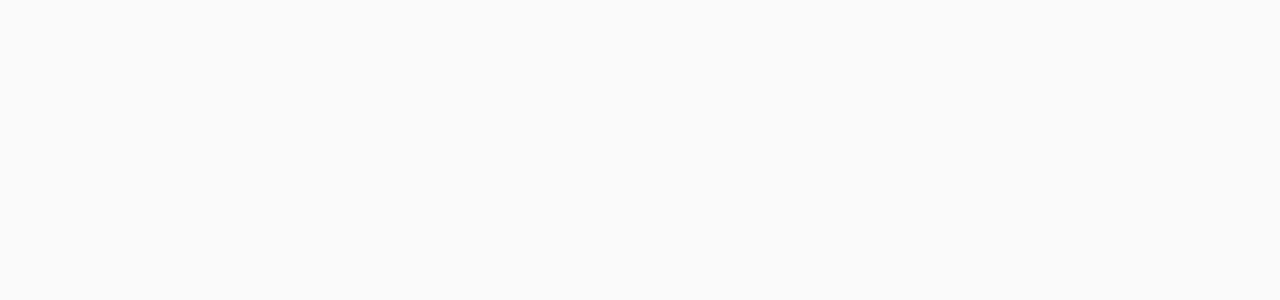
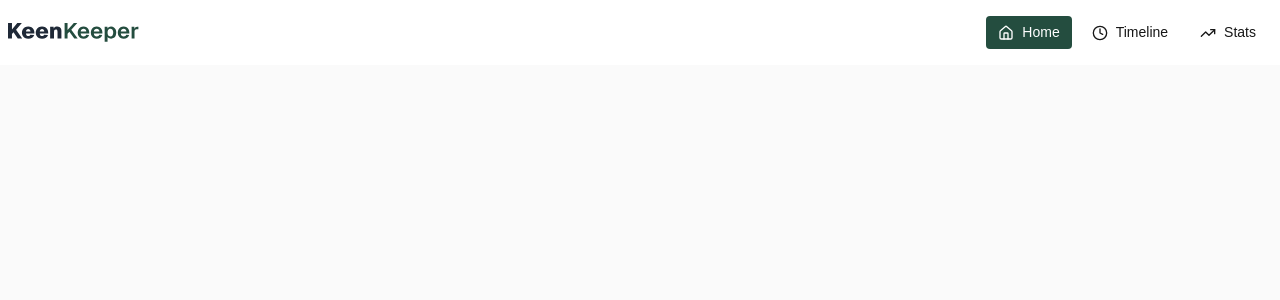
Before and after one commit to fatematz/keen-keeper, a Next.js app: page / in a window 1280 px wide. Shown: the top 300 px of the page. Built offline with nearby package versions, Linux system fonts and the light colour scheme.

Commit message:
add navbar

```diff
--- a/src/app/layout.js
+++ b/src/app/layout.js
@@ -24,7 +24,7 @@
       className={`${geistSans.variable} ${geistMono.variable} h-full antialiased`}
     >
       <body className="min-h-full flex flex-col">
-        {/* <Navbar/> */}
+        <Navbar/>
         {children}
       </body>
     </html>
--- a/src/components/Navbar.jsx
+++ b/src/components/Navbar.jsx
@@ -1,59 +1,59 @@
-// 'use client'
-// import Image from "next/image";
-// import Link from "next/link";
-// import { usePathname } from 'next/navigation'
-// import { Home, Clock, TrendingUp } from "lucide-react";
+'use client'
+import Image from "next/image";
+import Link from "next/link";
+import { usePathname } from 'next/navigation'
+import { Home, Clock, TrendingUp } from "lucide-react";
 
 
 
 
 
-// const Navbar=() => {
-//       const PathName = usePathname()
-//     const links=(
-//         <>
-//                 <li><Link className={PathName === '/' ? 'bg-[#244D3F] text-white' : ''} href="/">  <Home size={16} /> Home </Link></li>
-//                 <li><Link className={PathName === '/timeline' ? 'bg-[#244D3F] text-white' : ''} href="/"> <Clock size={16}/> Timeline </Link></li>
-//                 <li><Link className={PathName === '/stats' ? 'bg-[#244D3F] text-white' : ''} href="/"> <TrendingUp size={16}/> Stats </Link></li>
-//         </>
-//     )
+const Navbar=() => {
+      const PathName = usePathname()
+    const links=(
+        <>
+                <li><Link className={PathName === '/' ? 'bg-[#244D3F] text-white' : ''} href="/">  <Home size={16} /> Home </Link></li>
+                <li><Link className={PathName === '/timeline' ? 'bg-[#244D3F] text-white' : ''} href="/"> <Clock size={16}/> Timeline </Link></li>
+                <li><Link className={PathName === '/stats' ? 'bg-[#244D3F] text-white' : ''} href="/"> <TrendingUp size={16}/> Stats </Link></li>
+        </>
+    )
 
-//     return (
-//         <div className="">
-//             <div className="navbar bg-base-100  max-w-[1600px] mx-auto">
+    return (
+        <div className="">
+            <div className="navbar bg-base-100  max-w-[1600px] mx-auto">
 
-//   <div className="navbar-start">
-//     <div className="dropdown">
-//       <div tabIndex={0} role="button" className="btn btn-ghost lg:hidden">
-//         <svg xmlns="http://www.w3.org/2000/svg" className="h-5 w-5" fill="none" viewBox="0 0 24 24" stroke="currentColor"> <path strokeLinecap="round" strokeLinejoin="round" strokeWidth="2" d="M4 6h16M4 12h8m-8 6h16" /> </svg>
-//       </div>
-//       <ul
-//         tabIndex="-1"
-//         className="menu menu-sm dropdown-content bg-base-100 rounded-box z-1 mt-3 w-52 p-2 shadow ">
+  <div className="navbar-start">
+    <div className="dropdown">
+      <div tabIndex={0} role="button" className="btn btn-ghost lg:hidden">
+        <svg xmlns="http://www.w3.org/2000/svg" className="h-5 w-5" fill="none" viewBox="0 0 24 24" stroke="currentColor"> <path strokeLinecap="round" strokeLinejoin="round" strokeWidth="2" d="M4 6h16M4 12h8m-8 6h16" /> </svg>
+      </div>
+      <ul
+        tabIndex="-1"
+        className="menu menu-sm dropdown-content bg-base-100 rounded-box z-1 mt-3 w-52 p-2 shadow ">
 
-//        {links}
+       {links}
 
-//       </ul>
-//                     </div>
+      </ul>
+                    </div>
 
-//    <Image src="/assets/KeenKeeper.svg"
-//                         alt="KeenKeeper"
-//                         width={131}
-//                         height={31}
-//                     />
-//                 </div>
+   <Image src="/assets/KeenKeeper.svg"
+                        alt="KeenKeeper"
+                        width={131}
+                        height={31}
+                    />
+                </div>
 
-//   <div className="navbar-end  hidden lg:flex">
-//     <ul className="menu menu-horizontal px-1 gap-2 ">
+  <div className="navbar-end  hidden lg:flex">
+    <ul className="menu menu-horizontal px-1 gap-2 ">
 
-//      {links}
+     {links}
 
-//     </ul>
-//   </div>
+    </ul>
+  </div>
 
-// </div>
-//         </div>
-//     );
-// };
+</div>
+        </div>
+    );
+};
 
-// export default Navbar;
+export default Navbar;
```
